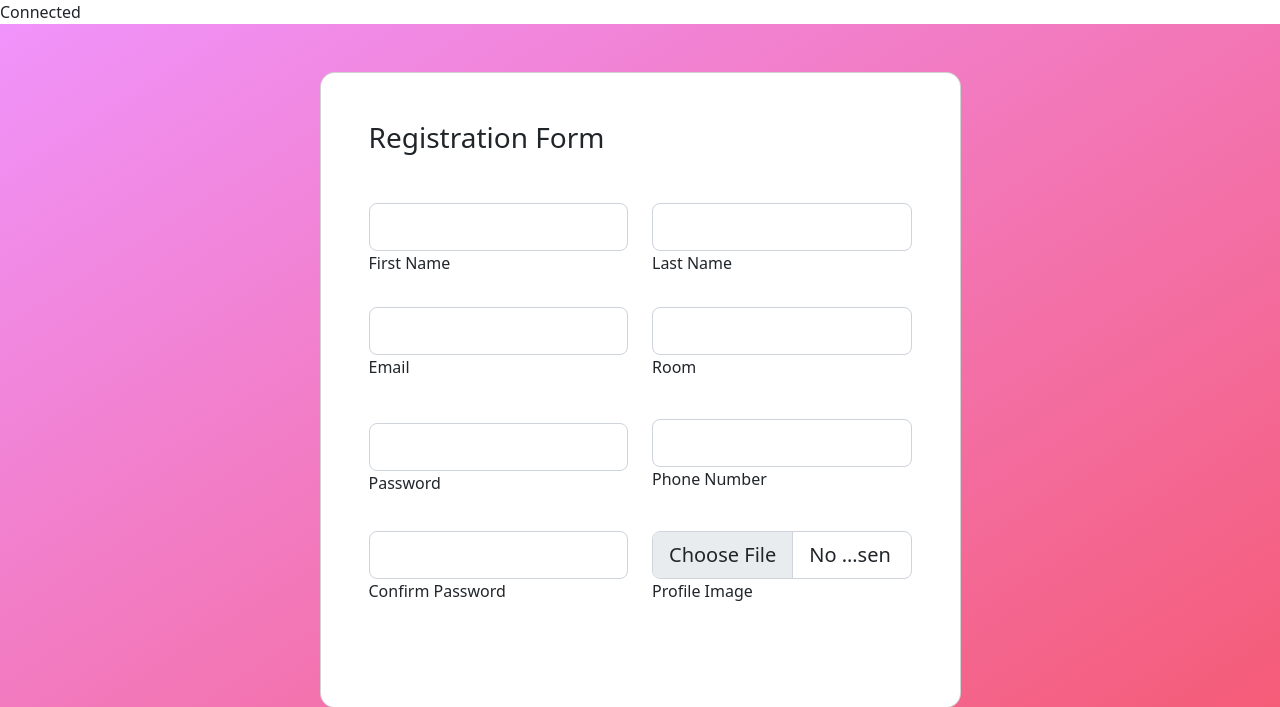
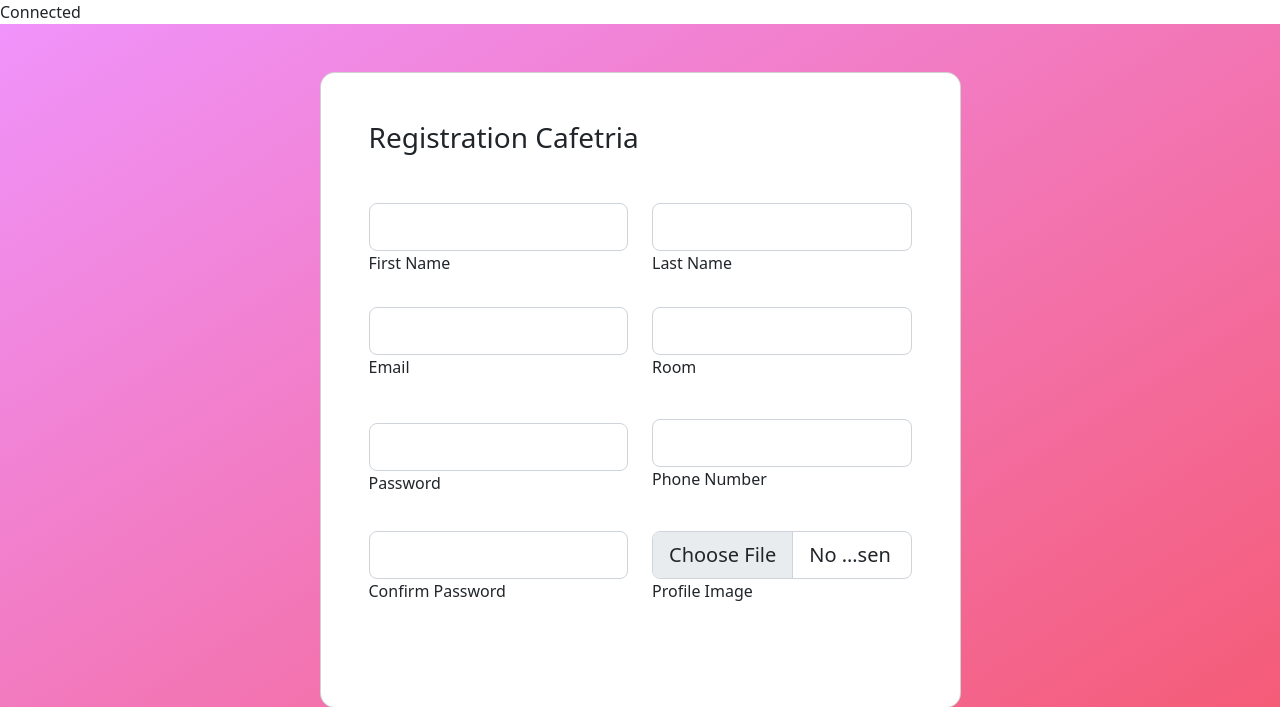
Before and after one commit to kasemsaad/Cafeteria-project, a PHP site: page /Register.php in a window 1280 px wide. Shown: the top 707 px of the page. Run offline with PHP 8.4, Linux system fonts and the light colour scheme.

Commit message:
renam form

```diff
--- a/Register.php
+++ b/Register.php
@@ -44,14 +44,14 @@ if (isset ($_GET['err'])) {
       <div class="col-12 col-lg-9 col-xl-7">
         <div class="card shadow-2-strong card-registration" style="border-radius: 15px;">
           <div class="card-body p-4 p-md-5">
-            <h3 class="mb-4 pb-2 pb-md-0 mb-md-5">Registration Form</h3>
+            <h3 class="mb-4 pb-2 pb-md-0 mb-md-5">Registration Cafetria</h3>
             <form action="CustomerControler.php" method="post" enctype="multipart/form-data">
 
               <div class="row">
 
                 <div class="col-md-6 mb-4">
                   <div class="form-outline">
-                  <input type="text" id="firstName" class="form-control form-control-lg" name="FirstName"   />
+                  <input type="text" id="firstName"  class="form-control form-control-lg" name="FirstName"   />
                     <label class="form-label" for="firstName">First Name</label>
 
                     <?php
@@ -85,6 +85,7 @@ if (isset ($_GET['err'])) {
                     <input type="email" id="emailAddress" class="form-control form-control-lg" name="Email" />
                     <label class="form-label" for="email">Email</label>
                     <?php
+
                     if (isset ($err['Email'])) {
                       echo "<span style='color:red'>$err[Email]</span> <br>";
                     }
@@ -160,7 +161,7 @@ if (isset ($_GET['err'])) {
         </div>
         <div class="mt-4 pt-2">
 
-          <input class="btn btn-primary btn-lg" type="submit" value="Submit" />
+          <input class="btn btn-primary btn-lg" type="submit" value="Submit" name="register" />
         </div>
 
         </form>
```
